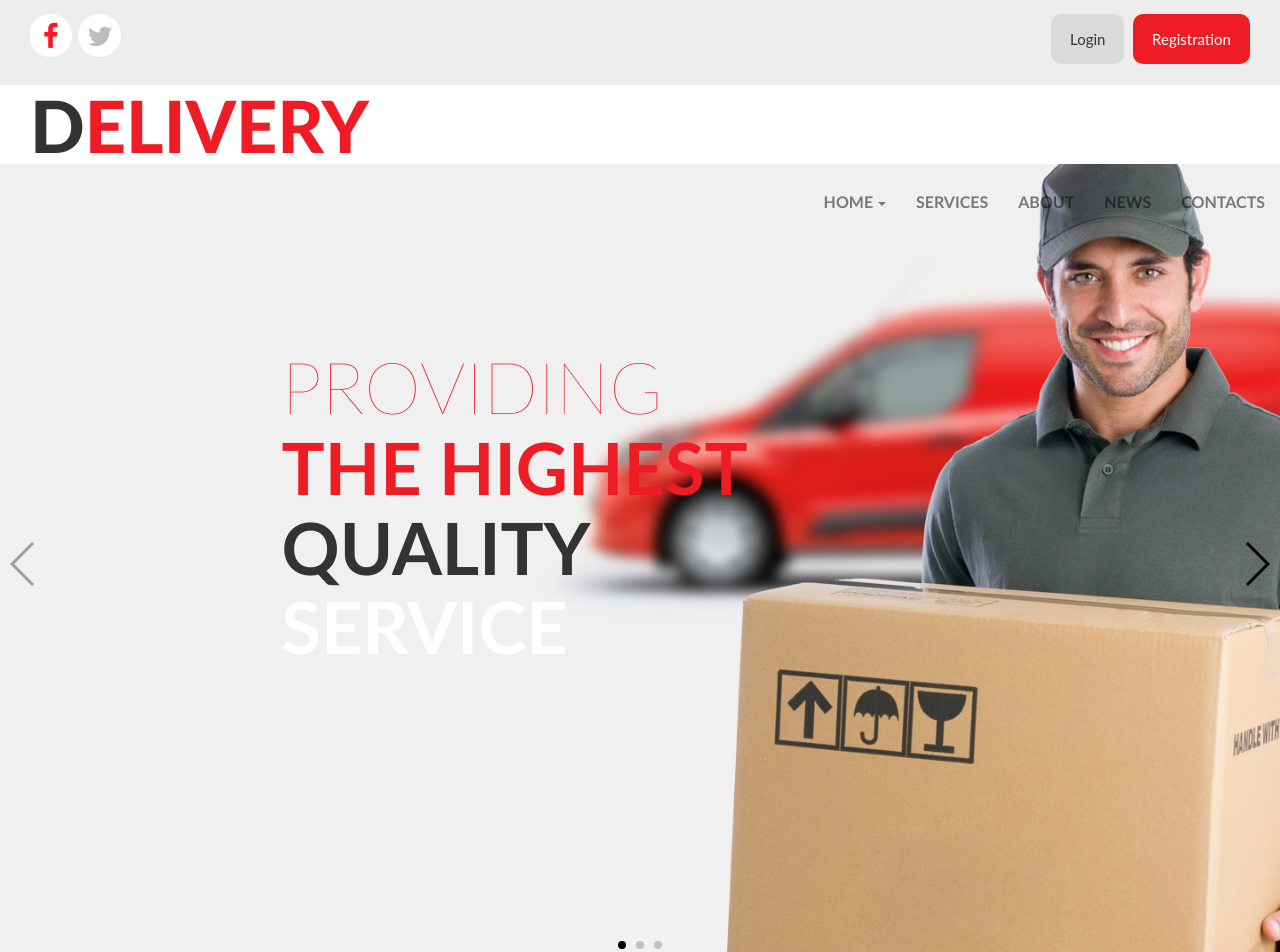
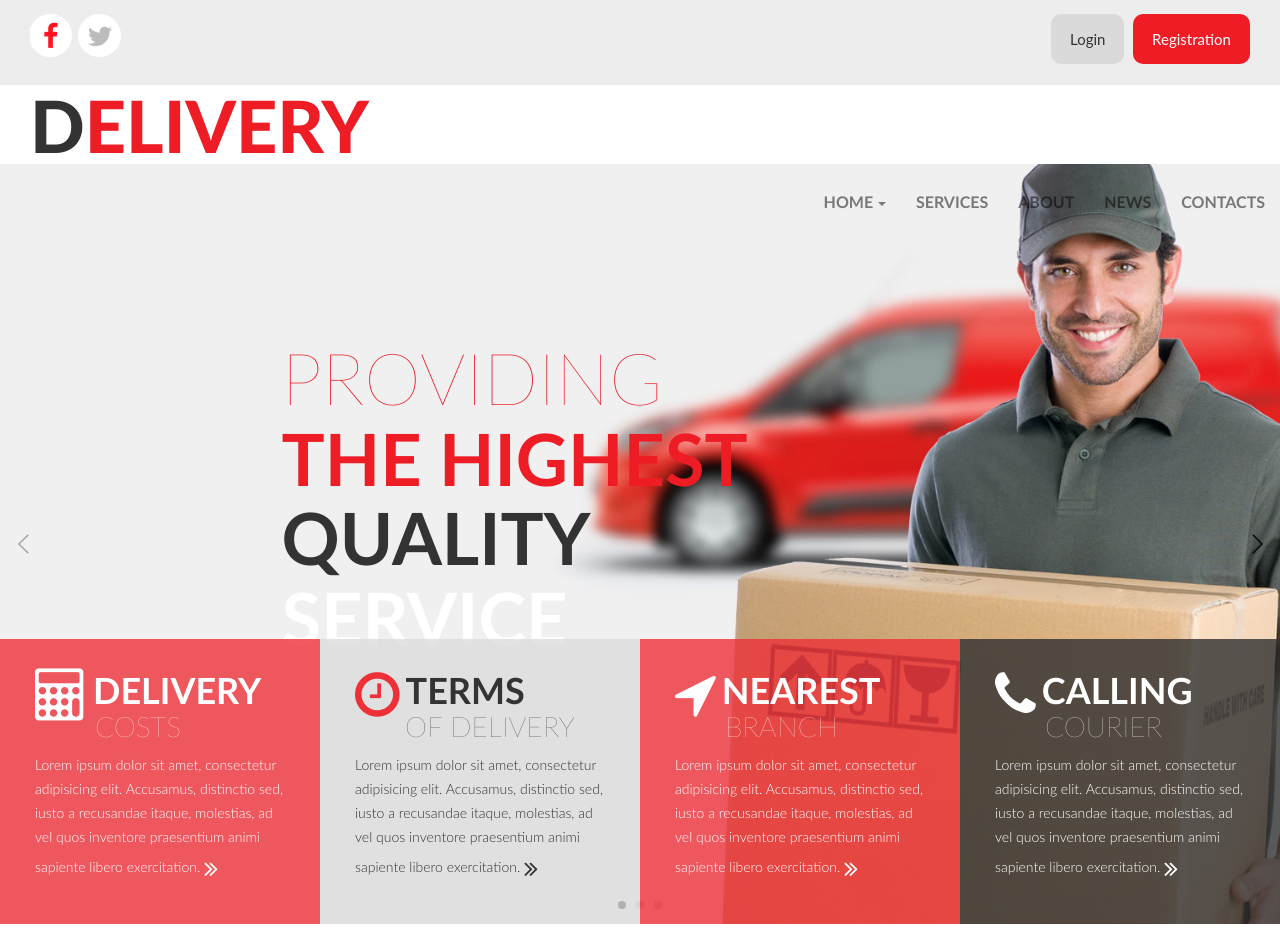
Before and after one commit to DmitryKartamyshev/Delivery, a plain HTML site: page index.html in a window 1280 px wide. Shown: the top 952 px of the page. Drawn offline with Linux system fonts and the light colour scheme.

Commit message:
delivery slider

```diff
--- a/css/media.css
+++ b/css/media.css
@@ -22,9 +22,8 @@
 	}
 
 	.swiper-container {
-	  	height: 60%;
-	}
-
+  	height: 50%;
+ 	}
 	.swiper-slide {
   	background-position: center;
 	}
@@ -128,9 +127,8 @@
 	}
 
 	.swiper-container {
-	  	height: 85%;
-	}
-
+  	height: 55%;
+ 	}
 
 	.authentic__link {
 		padding: 14px 19px 13px;
@@ -197,10 +195,6 @@
 		font-size: 89px;
 	}
 
-	.swiper-container {
-	  	height: 100%;
-	}
-
 	.navbar-nav {
 		position: absolute;
 		right: 0;
@@ -261,6 +255,18 @@
 		z-index: 1;
 	}
 
+	.potential__mobile {
+		display: none;
+	}
+
+	.potential {
+		background-color: transparent;
+		position: absolute;
+		bottom: -15px;
+		left: 0;
+		z-index: 199;
+	}
+
 	.about__block {
 		padding: 5rem;
 		padding-left: 10rem;
@@ -281,13 +287,7 @@
     font-size: 46px;
 	}
 
-/*	.potential {
-		background-color: transparent;
-		position: absolute;
-		top: 73%;
-		left: 0;
-		z-index: 99;
-	}*/
+
 }
 
 @media only screen and (min-width : 1200px) {
@@ -312,6 +312,10 @@
 		font-size: 28px;
 	}
 
+	.swiper-container {
+	  	height: 95%;
+	}
+
 	.potential .section__title span {
     margin-left: 5rem;
     margin-bottom: 1.5rem;
@@ -334,6 +338,8 @@
 	.potential_block {
     padding: 3.5rem;
 	}
+
+
 
 	.section__title_services,
 	.section__title_about,
--- a/css/style.css
+++ b/css/style.css
@@ -156,7 +156,7 @@ header {
 
 .swiper-container {
    	width: 100%;
-  	height: 45%;
+  	height: 35%;
  }
 
 .swiper-slide {
@@ -164,6 +164,14 @@ header {
  		background-size: cover;
  		position: relative;
 		z-index: 1;
+}
+
+.swiper-button-next, .swiper-button-prev {
+    width: 27px;
+    height: 44px;
+    -moz-background-size: 27px 44px;
+    -webkit-background-size: 27px 44px;
+    background-size: 12px 44px;
 }
 
 .slider {
--- a/index.html
+++ b/index.html
@@ -80,14 +80,6 @@
 		</nav>
 	</div>
 </header>
-<!--	<div class="slider">
-		<img class="slider__img" src="img/slider-1.jpg" alt="slider">
-		<div class="slider__title">
-			<h1 class="slider__text slider__text_think">Providing</h1>
-			<h1 class="slider__text">the highest</h1>
-			<h1 class="slider__text"><span class="slider__text_black">quality</span> <span class="slider__text_white">service</span></h1>
-		</div>
-	</div>-->
 		<!-- Swiper -->
 
 		<div class="swiper-container">
@@ -113,13 +105,48 @@
         <!-- Add Arrows -->
         <div class="swiper-button-next swiper-button-black""></div>
         <div class="swiper-button-prev swiper-button-black"></div>
+
+<section class="potential">
+	<div class="container">
+		<div class="row">
+			<div class="col-12 col-sm-6 col-md-3">
+				<div class="potential_block">
+					<h2 class="section__title section__title_deliv">Delivery <span>costs</span></h2>
+					<p class="section__text">Lorem ipsum dolor sit amet, consectetur adipisicing elit. Accusamus, distinctio sed, iusto a recusandae itaque, molestias, ad vel quos inventore praesentium animi sapiente libero exercitation.</p>
 				</div>
+			</div>
+			<div class="col-12 col-sm-6 col-md-3">
+				<div class="potential_block potential__block_terms">
+					<h2 class="section__title section__title_terms">Terms <span>of delivery</span></h2>
+					<p class="section__text section__text_black">Lorem ipsum dolor sit amet, consectetur adipisicing elit. Accusamus, distinctio sed, iusto a recusandae itaque, molestias, ad vel quos inventore praesentium animi sapiente libero exercitation.</p>
+				</div>
+			</div>
+			<div class="col-12 col-sm-6 col-md-3">
+				<div class="potential_block">
+					<h2 class="section__title section__title_geo">Nearest <span>branch</span></h2>
+					<p class="section__text">Lorem ipsum dolor sit amet, consectetur adipisicing elit. Accusamus, distinctio sed, iusto a recusandae itaque, molestias, ad vel quos inventore praesentium animi sapiente libero exercitation.</p>
+				</div>
+			</div>
+			<div class="col-12 col-sm-6 col-md-3 ">
+				<div class="potential_block potential_block_calling">
+					<h2 class="section__title section__title_calling">Calling <span>courier</span></h2>
+					<p class="section__text">Lorem ipsum dolor sit amet, consectetur adipisicing elit. Accusamus, distinctio sed, iusto a recusandae itaque, molestias, ad vel quos inventore praesentium animi sapiente libero exercitation.</p>
+				</div>
+			</div>
+		</div>
+	</div>
+</section>
+</div>
+
+
+
+
 
 
 
 <div class="wrapper">
 
-<section class="potential">
+	<section class="potential potential__mobile">
 	<div class="container">
 		<div class="row">
 			<div class="col-12 col-sm-6 col-md-3">
```
Lines whose indentation alone changed are shown as unchanged.
